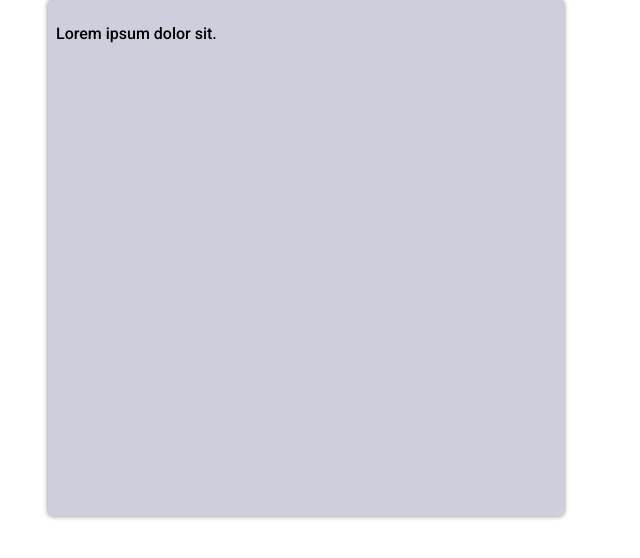
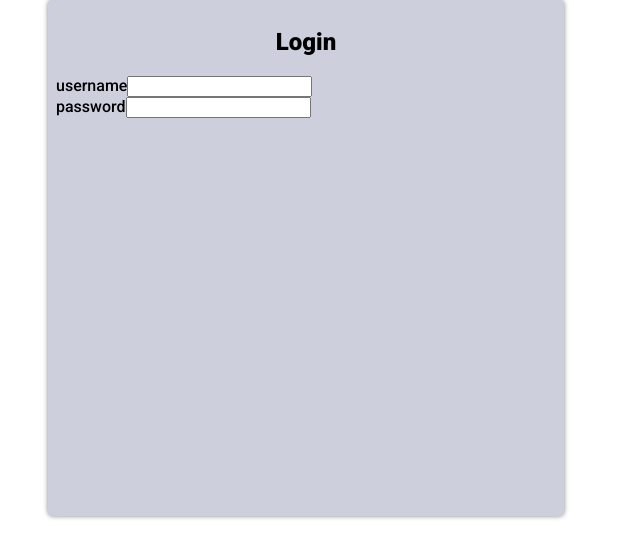
Before and after one commit to luisjavm3/todov2-client, a React (Create React App) app: page /login in a window 1280 px wide. Shown: the top 558 px of the page, without its empty margins (0-640 px from the left). Built offline with nearby package versions, Linux system fonts and the light colour scheme.

Commit message:
install axios

```diff
--- a/package.json
+++ b/package.json
@@ -3,6 +3,7 @@
   "version": "0.1.0",
   "private": true,
   "dependencies": {
+    "axios": "^0.21.1",
     "node-sass": "4.14.1",
     "react": "^17.0.2",
     "react-dom": "^17.0.2",
--- a/src/styles/views/_login.scss
+++ b/src/styles/views/_login.scss
@@ -3,3 +3,12 @@
     min-height: 100vh;
   }
 }
+
+.login__paper {
+  // display: inline-block;
+  margin: 0 auto;
+}
+
+.login__title {
+  text-align: center;
+}
--- a/src/views/Login.jsx
+++ b/src/views/Login.jsx
@@ -5,9 +5,21 @@ const Login = () => {
   return (
     <div className="login">
       <div className="frame frame--padding">
-        <Paper>
-          <p>Lorem ipsum dolor sit.</p>
+        {/* <div className="login__paper-wrapper"> */}
+        <Paper className="login__paper">
+          <h2 className="login__title">Login</h2>
+          <form className="login__form">
+            <div className="login__form-group">
+              <label htmlFor="username">username</label>
+              <input type="text" id="username" />
+            </div>
+            <div className="login__form-group">
+              <label htmlFor="password">password</label>
+              <input type="text" id="password" />
+            </div>
+          </form>
         </Paper>
+        {/* </div> */}
       </div>
     </div>
   );
```
Also changed, not shown: 1 other file (tests, documents, lock files or other folders).
